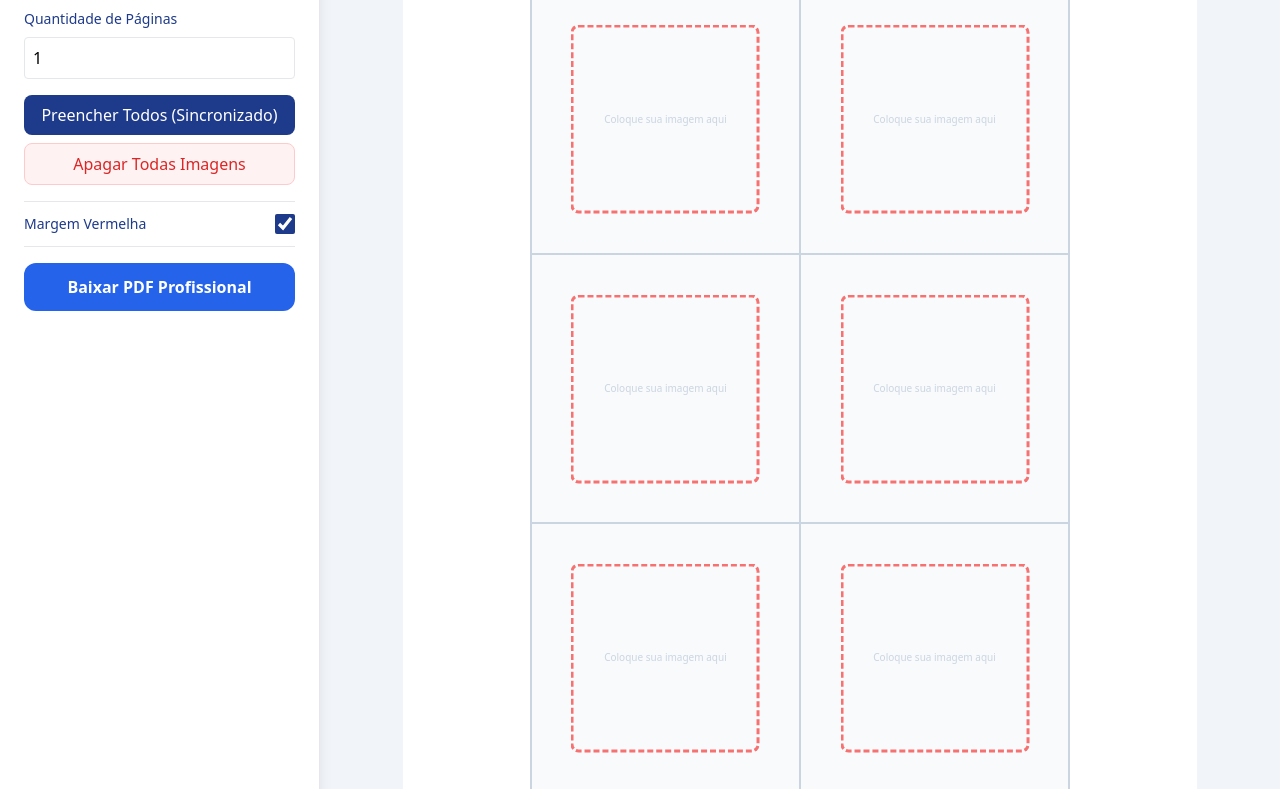
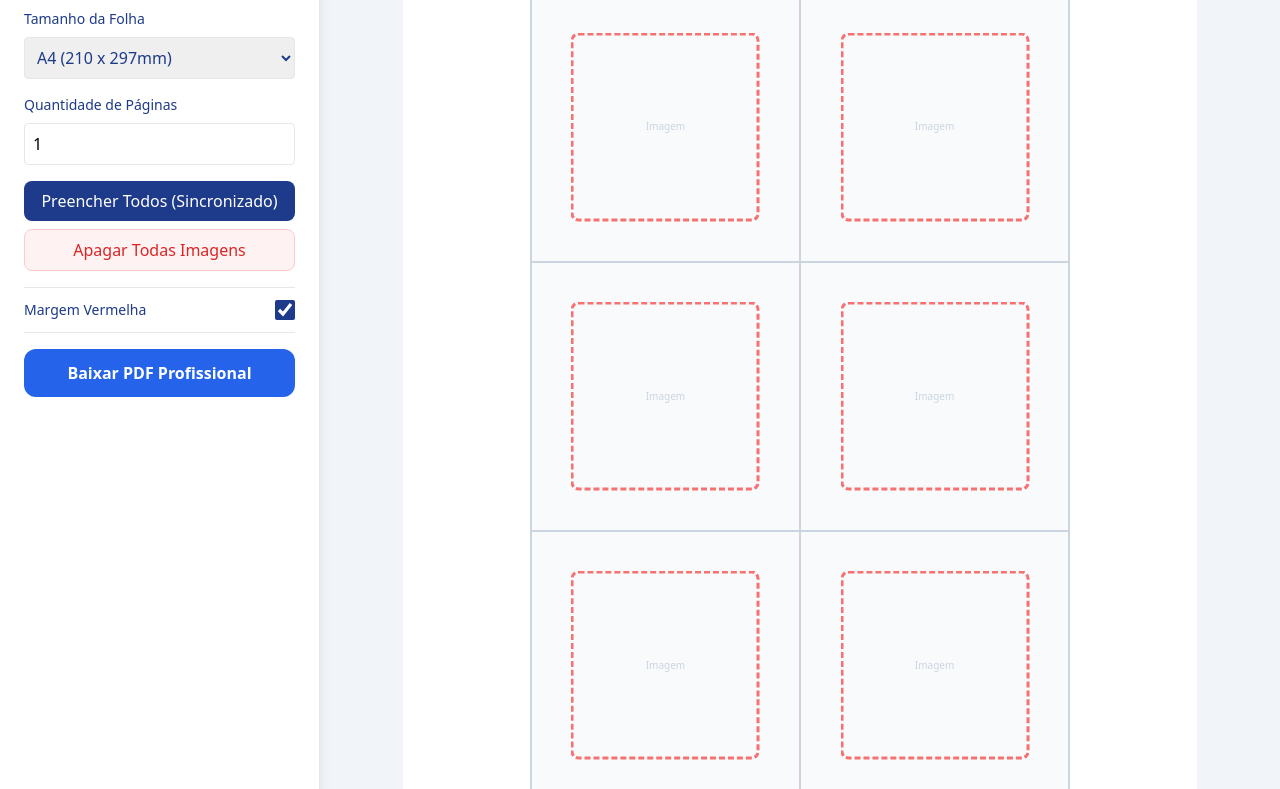
Before and after one commit to herllysongamer-bit/fabrica-de-bottoms, a plain HTML site: page index.html in a window 1280 px wide. Shown: the part 67-856 px from the top of the page. Drawn offline with nearby package versions, Linux system fonts and the light colour scheme.

Commit message:
Update index.html

```diff
--- a/index.html
+++ b/index.html
@@ -10,9 +10,9 @@
     <style>
         :root { --corte: 71.2mm; --seguro: 50mm; }
         body { background: #f1f5f9; }
-        #canvas-area { width: fit-content; margin: 0 auto; }
-        .page { width: 210mm; height: 297mm; background: white; padding: 5mm; box-sizing: border-box; page-break-after: always; position: relative; display: flex; flex-direction: column; align-items: center; }
-        .grid-container { display: grid; grid-template-columns: repeat(2, var(--corte)); grid-template-rows: repeat(4, var(--corte)); gap: 0; border: 1px solid #cbd5e1; }
+        #canvas-area { margin: 0 auto; display: flex; flex-direction: column; align-items: center; }
+        .page { background: white; padding: 2mm; box-sizing: border-box; page-break-after: always; position: relative; display: flex; flex-direction: column; align-items: center; overflow: hidden; }
+        .grid-container { display: grid; grid-template-columns: repeat(2, var(--corte)); gap: 0; border: 1px solid #cbd5e1; margin-top: 5mm; }
         .slot { width: var(--corte); height: var(--corte); border: 1px solid #cbd5e1; position: relative; overflow: hidden; background: #f8fafc; transition: 0.3s; cursor: pointer; }
         .slot:hover { box-shadow: 0 0 20px rgba(59, 130, 246, 0.5); border-color: #3b82f6; z-index: 10; }
         .img-wrapper { position: absolute; touch-action: none; cursor: move; z-index: 2; display: flex; align-items: center; justify-content: center; left: 0; right: 0; top: 0; bottom: 0; margin: auto; }
@@ -26,6 +26,13 @@
 <body class="flex flex-col lg:flex-row min-h-screen">
     <aside class="w-full lg:w-80 bg-white p-6 shadow-lg z-50 overflow-y-auto border-r">
         <h1 class="text-xl font-bold mb-6 text-blue-900 uppercase tracking-tight">Estúdio de Bottons</h1>
+
+        <label class="block text-sm font-medium mb-2 text-blue-900">Tamanho da Folha</label>
+        <select id="paperSize" onchange="renderPages()" class="w-full p-2 border rounded mb-4 text-blue-900">
+            <option value="a4">A4 (210 x 297mm)</option>
+            <option value="letter">Letter/Carta (216 x 279mm)</option>
+            <option value="legal">Legal/Ofício (216 x 356mm)</option>
+        </select>
 
         <label class="block text-sm font-medium mb-2 text-blue-900">Quantidade de Páginas</label>
         <input type="number" id="pageCount" value="1" min="1" max="10" class="w-full p-2 border rounded mb-4" onchange="renderPages()">
@@ -53,21 +60,33 @@
         let isSyncMode = false;
         let syncedData = { width: 150, height: 150, x: 0, y: 0, src: '' };
 
+        function getLayoutConfig() {
+            const size = document.getElementById('paperSize').value;
+            if(size === 'letter') return { w: 216, h: 279, rows: 3 }; // 6 slots
+            if(size === 'legal') return { w: 216, h: 356, rows: 5 };  // 10 slots
+            return { w: 210, h: 297, rows: 4 }; // A4, 8 slots
+        }
+
         function renderPages() {
             const count = parseInt(document.getElementById('pageCount').value);
+            const config = getLayoutConfig();
             const container = document.getElementById('canvas-area');
+            container.style.width = config.w + 'mm';
             container.innerHTML = '';
+
             for(let i=0; i<count; i++) {
                 const page = document.createElement('div');
                 page.className = 'page';
+                page.style.width = config.w + 'mm';
+                page.style.height = (config.h - 1) + 'mm';
                 page.innerHTML = `
-                    <div class="grid-container"></div>
-                    <div class="border-t border-slate-200 pt-2 text-slate-500 mt-auto w-full text-center">
-                        <p class="text-[8px]">Escala 100% | Linha Cinza: Corte | Linha Vermelha: Sangria</p>
+                    <div class="grid-container" style="grid-template-rows: repeat(${config.rows}, var(--corte))"></div>
+                    <div class="border-t border-slate-200 pt-2 text-slate-500 mt-2 w-full text-center text-[8px]">
+                        Escala 100% | Linha Cinza: Corte | Linha Vermelha: Sangria
                     </div>
                 `;
                 const grid = page.querySelector('.grid-container');
-                for(let j=0; j<8; j++) {
+                for(let j=0; j<(config.rows * 2); j++) {
                     const slot = document.createElement('div');
                     slot.className = 'slot';
                     slot.innerHTML = `
@@ -76,7 +95,7 @@
                             <button onclick="changeZoom(this, 0.8)" class="p-1 hover:bg-gray-100 rounded text-blue-900"><svg width="16" height="16" viewBox="0 0 24 24" fill="none" stroke="currentColor" stroke-width="2"><circle cx="11" cy="11" r="8"/><line x1="21" y1="21" x2="16.65" y2="16.65"/><line x1="8" y1="11" x2="14" y2="11"/></svg></button>
                             <button onclick="clearSlot(this)" class="p-1 hover:bg-red-50 text-red-500 rounded"><svg width="16" height="16" viewBox="0 0 24 24" fill="none" stroke="currentColor" stroke-width="2"><path d="M3 6h18M19 6v14a2 2 0 01-2 2H7a2 2 0 01-2-2V6m3 0V4a2 2 0 012-2h4a2 2 0 012 2v2"/></svg></button>
                         </div>
-                        <div class="click-area" onclick="openSlot(this.parentElement)"><span class="text-[10px] text-slate-300">Coloque sua imagem aqui</span></div>
+                        <div class="click-area" onclick="openSlot(this.parentElement)"><span class="text-[10px] text-slate-300">Imagem</span></div>
                         <div class="safe-zone" style="display:${document.getElementById('toggleGrid').checked?'block':'none'}"></div>
                     `;
                     grid.appendChild(slot);
@@ -180,10 +199,11 @@
         }}});
 
         document.getElementById('btnPdf').onclick = () => {
+            const config = getLayoutConfig();
             html2pdf().set({
                 margin: 0, filename: 'gabarito_producao.pdf',
-                html2canvas: { scale: 2, useCORS: true },
-                jsPDF: { unit: 'mm', format: 'a4', orientation: 'portrait' }
+                html2canvas: { scale: 2, useCORS: true, logging: false },
+                jsPDF: { unit: 'mm', format: [config.w, config.h], orientation: 'portrait' }
             }).from(document.getElementById('canvas-area')).save();
         };
 
```
